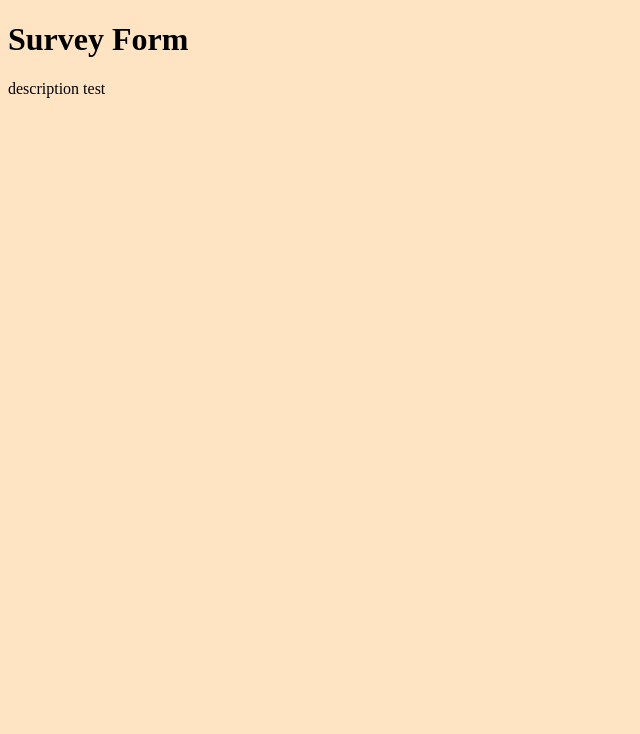
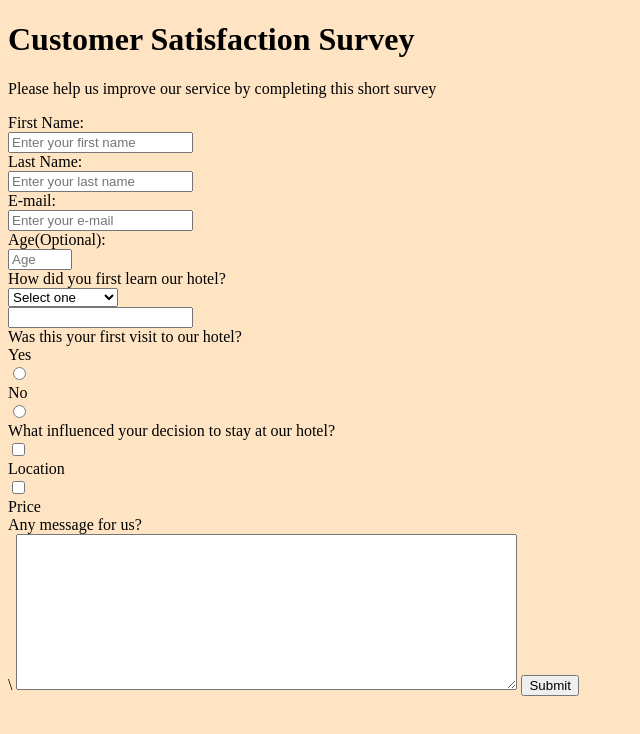
Before and after one commit to Fasofiso/Survey-Form-FCC, a plain HTML site: page index.html in a window 1280 px wide. Shown: the whole page, without its empty margins (0-640 px from the left). Drawn offline with Linux system fonts and the light colour scheme.

Commit message:
Add files via upload

```diff
--- a/index.html
+++ b/index.html
@@ -5,8 +5,49 @@
     <link rel="stylesheet" href="styles.css" />
   </head>
   <body>
-    <h1 id="title">Survey Form</h1>
-    <p id="description">description test</p>
+    <h1 id="title">Customer Satisfaction Survey</h1>
+    <p id="description">Please help us improve our service by completing this short survey</p>
+    <form id="survey-form">
+
+      <label id="name-label">First Name:</label><input id="name"  type="text" placeholder="Enter your first name" required />
+      <label id="last name-label">Last Name:</label><input id="last name" type="text" placeholder="Enter your last name"  required />
+      <label id="email-label">E-mail:</label><input id="email" type="email" placeholder="Enter your e-mail"  required />
+      <label id="number-label">Age(Optional):</label><input id="number" type="number" min="0" max="120"  placeholder="Age"  required />
+
+      <label>How did you first learn our hotel?</label>
+      <select id="dropdown">
+        <option>Select one</option>
+        <option>Advertisement</option>
+        <option>Search Engine</option>
+        <option>Word of Mouth</option>
+        <option>Other</option>
+        <input id="other" type="text" required/>
+      </select>
+
+        <label>
+         Was this your first visit to our hotel?
+        </label>
+        <label>
+          Yes
+        </label> <input type="radio" name="recommend" value="yes"/>
+        <label>
+          No
+        </label> <input type="radio" name="recommend" value="no"/>
+        <label>
+What influenced your decision to stay at our hotel?
+        </label>
+
+          <input type="checkbox" value="location"/> <label>Location</label>
+          <input type="checkbox" value="price"/> <label>Price</label>
+          <label>Any message for us?</label>\
+          <textarea rows="10" cols="60"></textarea>
+
+          </textarea>
+
+    <input type="submit" value="Submit" id="submit"/>
+
+     </form>
+
     <script src="https://cdn.freecodecamp.org/testable-projects-fcc/v1/bundle.js"></script>
   </body>
 </html>
--- a/styles.css
+++ b/styles.css
@@ -1,3 +1,10 @@
-body {
-  background-color: bisque;
+label {
+  display:block;
 }
+#other {
+  display:block;
+}
+body{
+  background:bisque;
+
+}
```
